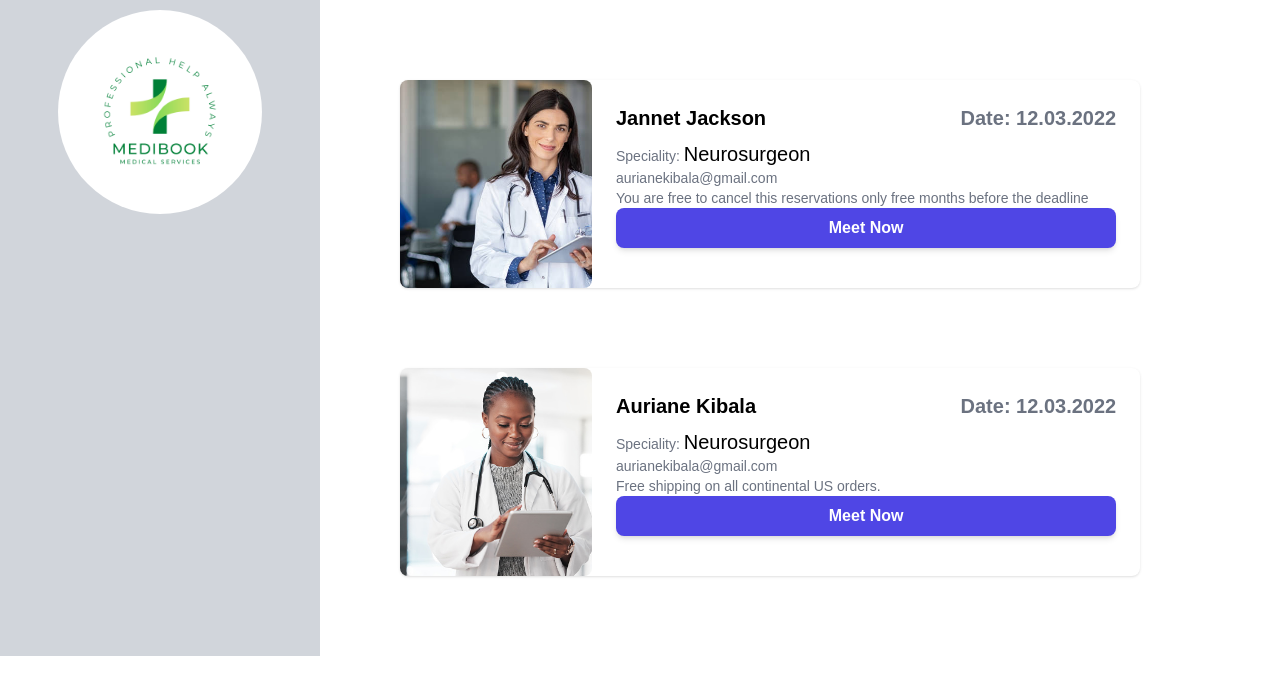
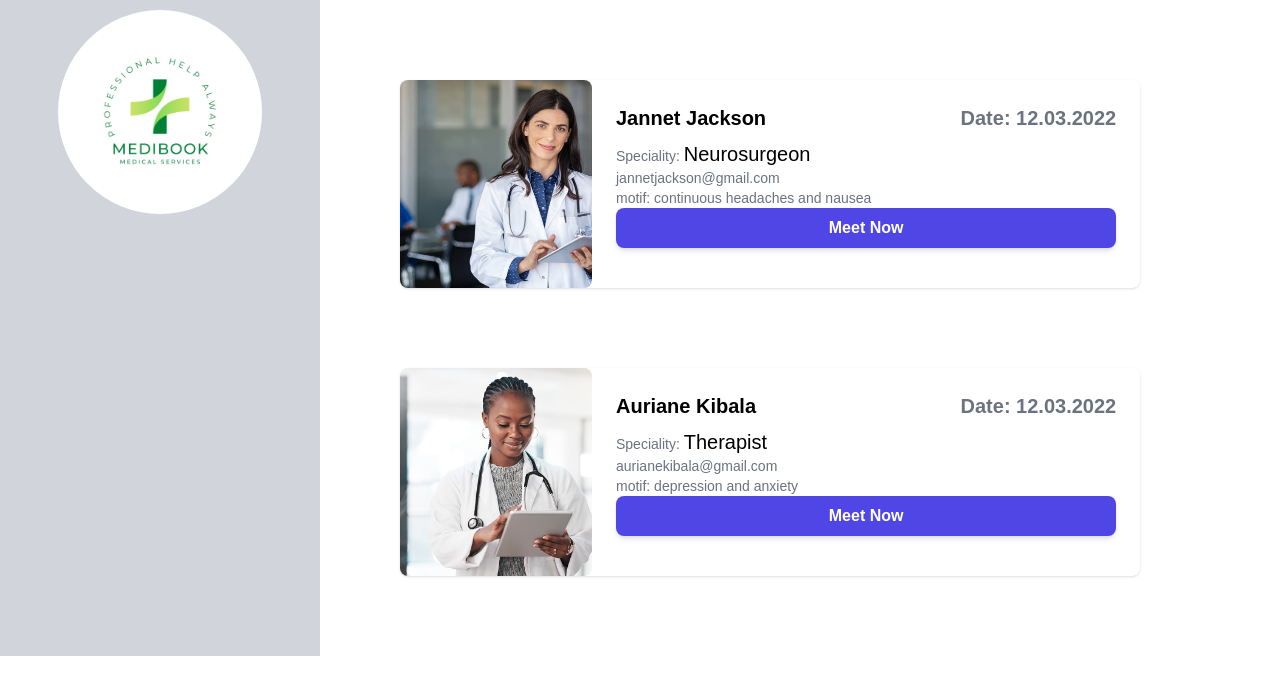
Before and after one commit to deyemiobaa/medibook-ui, a React (Create React App) app: page /my-reservations in a window 1280 px wide. Shown: the top 694 px of the page. Built offline with nearby package versions, Linux system fonts and the light colour scheme.

Commit message:
Update reservation page

```diff
--- a/src/components/MyReservations/MyReservations.js
+++ b/src/components/MyReservations/MyReservations.js
@@ -27,11 +27,11 @@ export default function MyReservations() {
                   <span className="text-xl text-black"> Neurosurgeon</span>
                   {' '}
                   <br />
-                  aurianekibala@gmail.com
+                  jannetjackson@gmail.com
                 </div>
               </div>
               <p className="text-sm text-gray-500 dark:text-gray-300">
-                You are free to cancel this reservations only free months before the deadline
+                motif: continuous headaches and nausea
               </p>
               <div className="flex mb-4 text-sm font-medium">
                 <button type="button" className="py-2 px-4  bg-indigo-600 hover:bg-indigo-700 focus:ring-indigo-500 focus:ring-offset-indigo-200 text-white w-full transition ease-in duration-200 text-center text-base font-semibold shadow-md focus:outline-none focus:ring-2 focus:ring-offset-2  rounded-lg ">
@@ -56,14 +56,14 @@ export default function MyReservations() {
                 <div className="w-full flex-none text-sm font-medium text-gray-500 dark:text-gray-300 mt-2">
                   Speciality:
                   {' '}
-                  <span className="text-xl text-black"> Neurosurgeon</span>
+                  <span className="text-xl text-black">Therapist</span>
                   {' '}
                   <br />
                   aurianekibala@gmail.com
                 </div>
               </div>
               <p className="text-sm text-gray-500 dark:text-gray-300">
-                Free shipping on all continental US orders.
+                motif: depression and anxiety
               </p>
               <div className="flex mb-4 text-sm font-medium">
                 <button type="button" className="py-2 px-4  bg-indigo-600 hover:bg-indigo-700 focus:ring-indigo-500 focus:ring-offset-indigo-200 text-white w-full transition ease-in duration-200 text-center text-base font-semibold shadow-md focus:outline-none focus:ring-2 focus:ring-offset-2  rounded-lg ">
--- a/src/components/Navigation/Navigation.js
+++ b/src/components/Navigation/Navigation.js
@@ -8,7 +8,7 @@ export default function Navigation() {
   const [open, setOpen] = useState(false);
 
   return (
-    <div className="navigation w-[100%] sm:static sm:w-[25%]  bg-gray-300 flex flex-col sm:max-h-full ">
+    <div className="navigation w-[100%] fixed sm:static sm:w-[25%]  bg-gray-300 flex flex-col sm:max-h-full ">
       <div className="logo w-[20%] sm:w-[70%] p-[10px] sm:self-center">
         <img src={logo} className="logo rounded-full" alt="logo" />
       </div>
```
